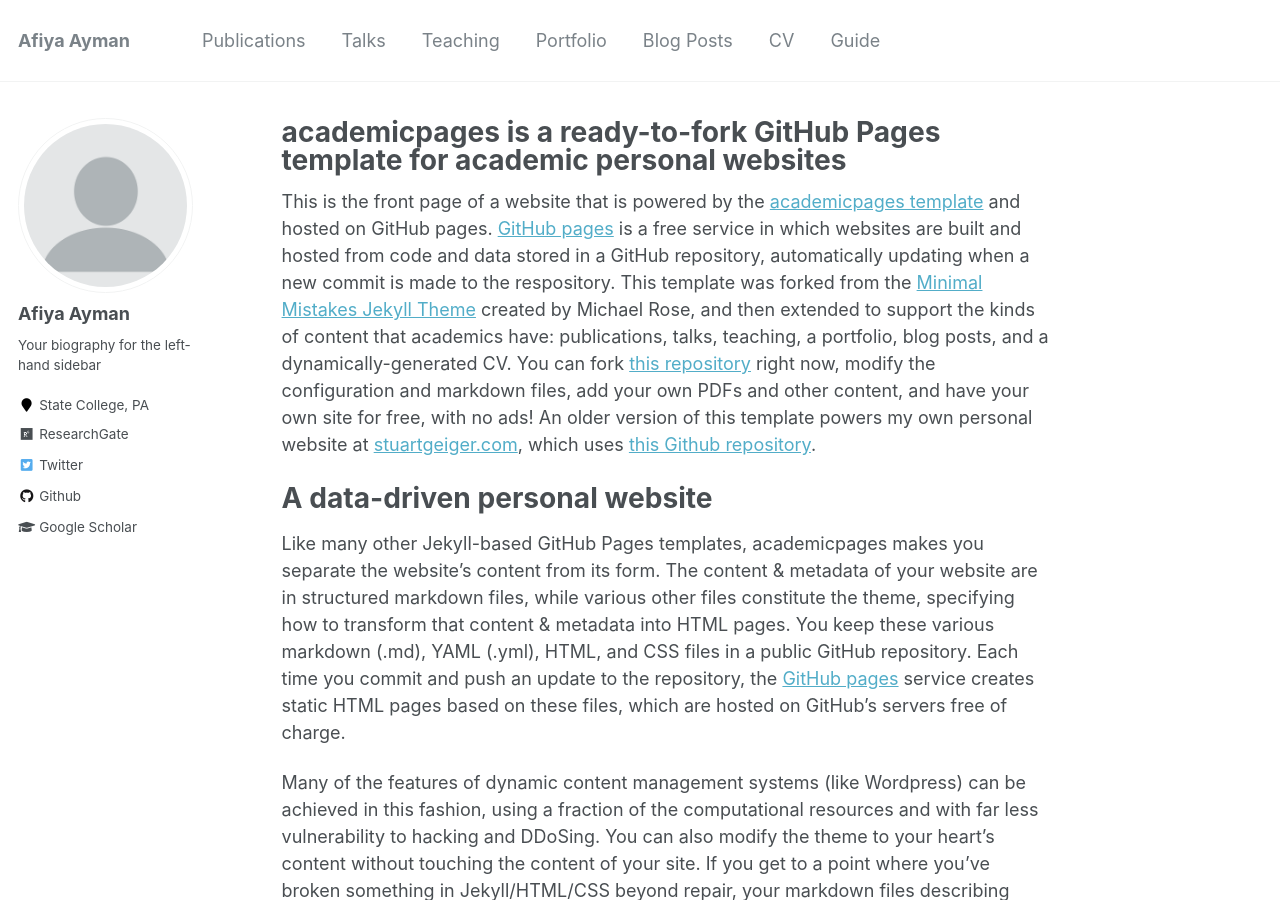
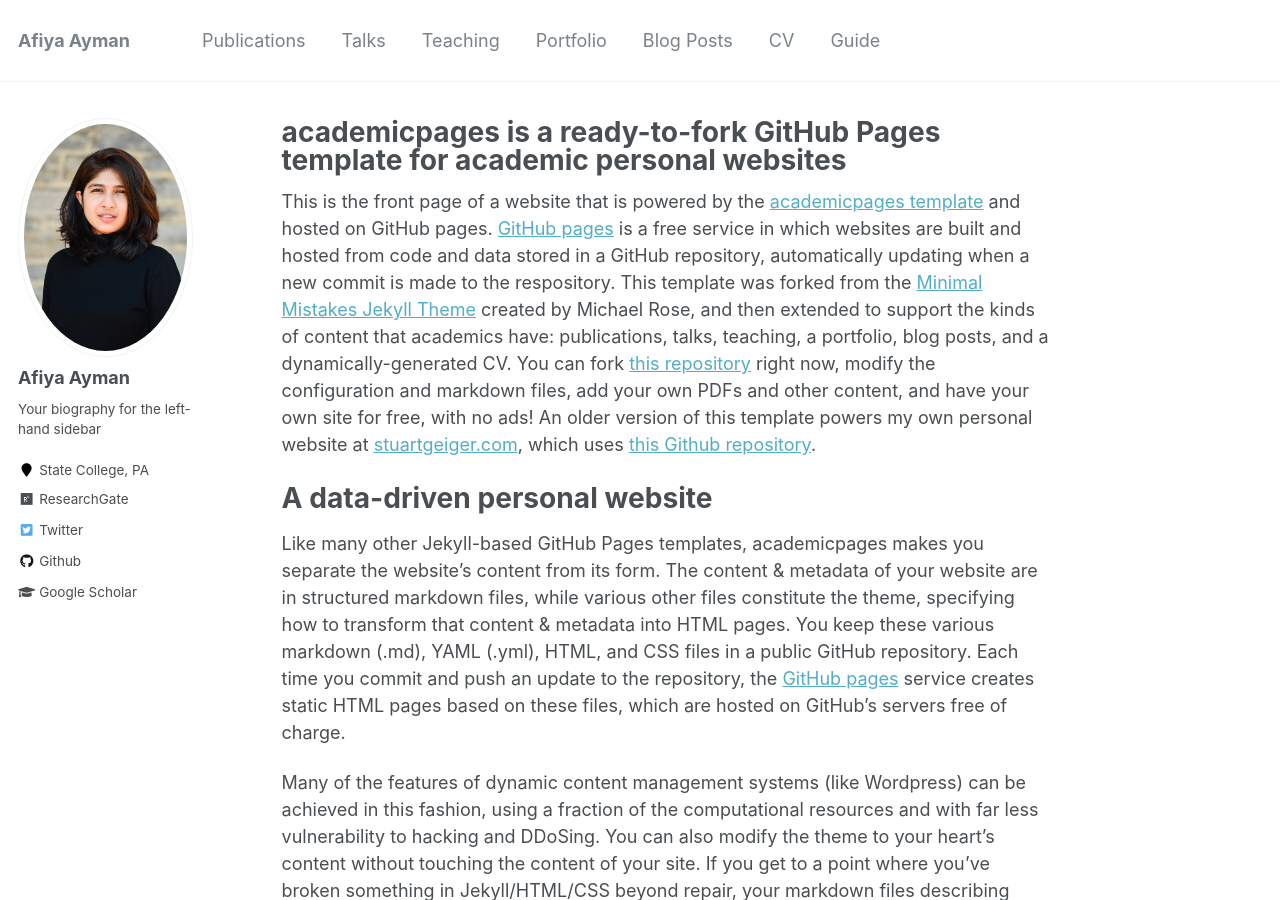
Before and after one commit to AfiyaAyman/AfiyaAyman.github.io, a Jekyll site: the page built from _pages/about.md, in a window 1280 px wide and 900 px high. Built offline with Jekyll 4.4.1, drawn with Linux system fonts in a browser that asks for light colours.

Commit message:
Update _config.yml

```diff
--- a/_config.yml
+++ b/_config.yml
@@ -81,7 +81,7 @@ analytics:
 # Site Author
 author:
   name             : "Afiya Ayman"
-  avatar           : "profile.png"
+  avatar           : "displayPicture.jpeg"
   bio              : "Your biography for the left-hand sidebar"
   location         : "State College, PA"
   employer         :
```
